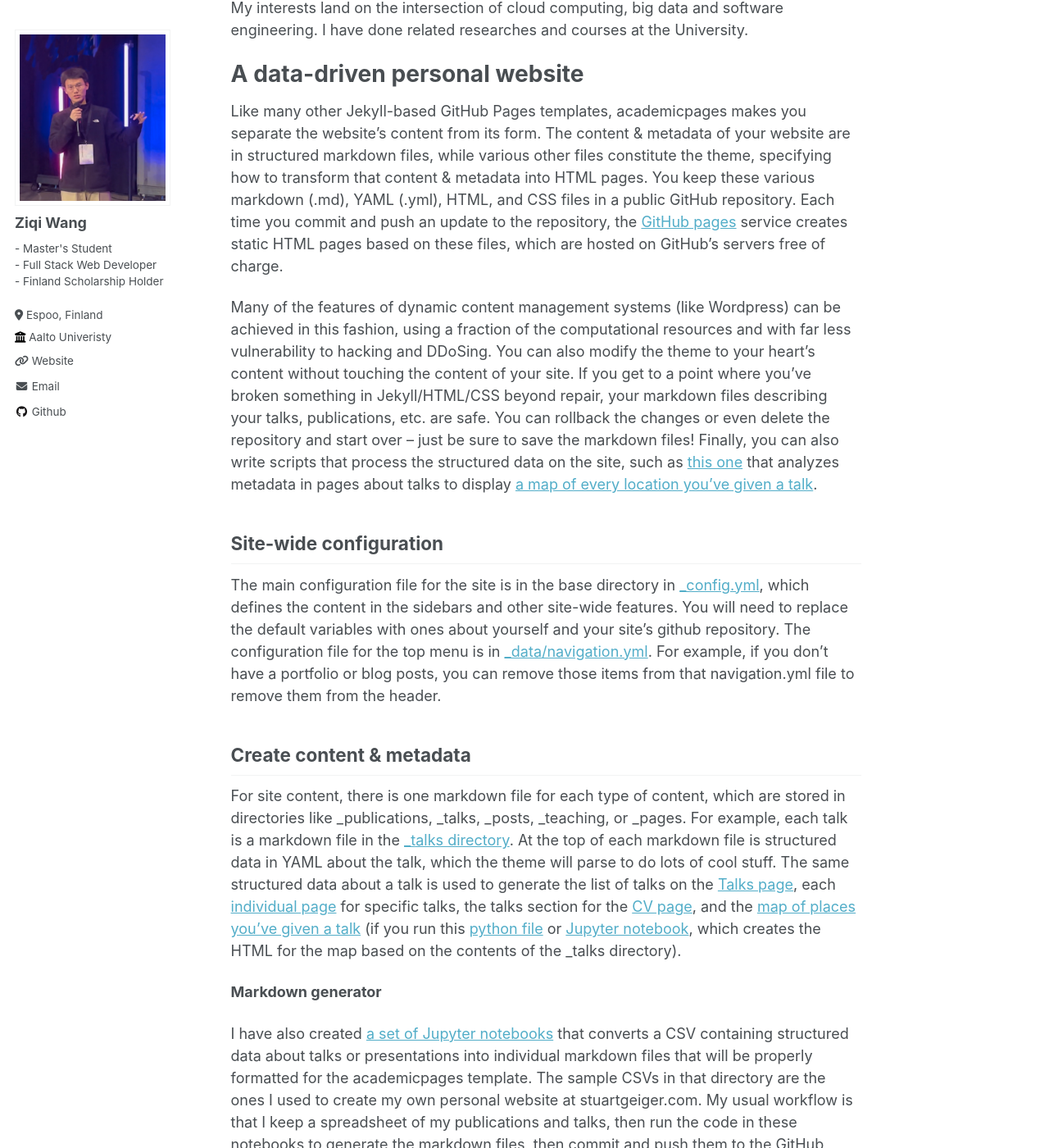
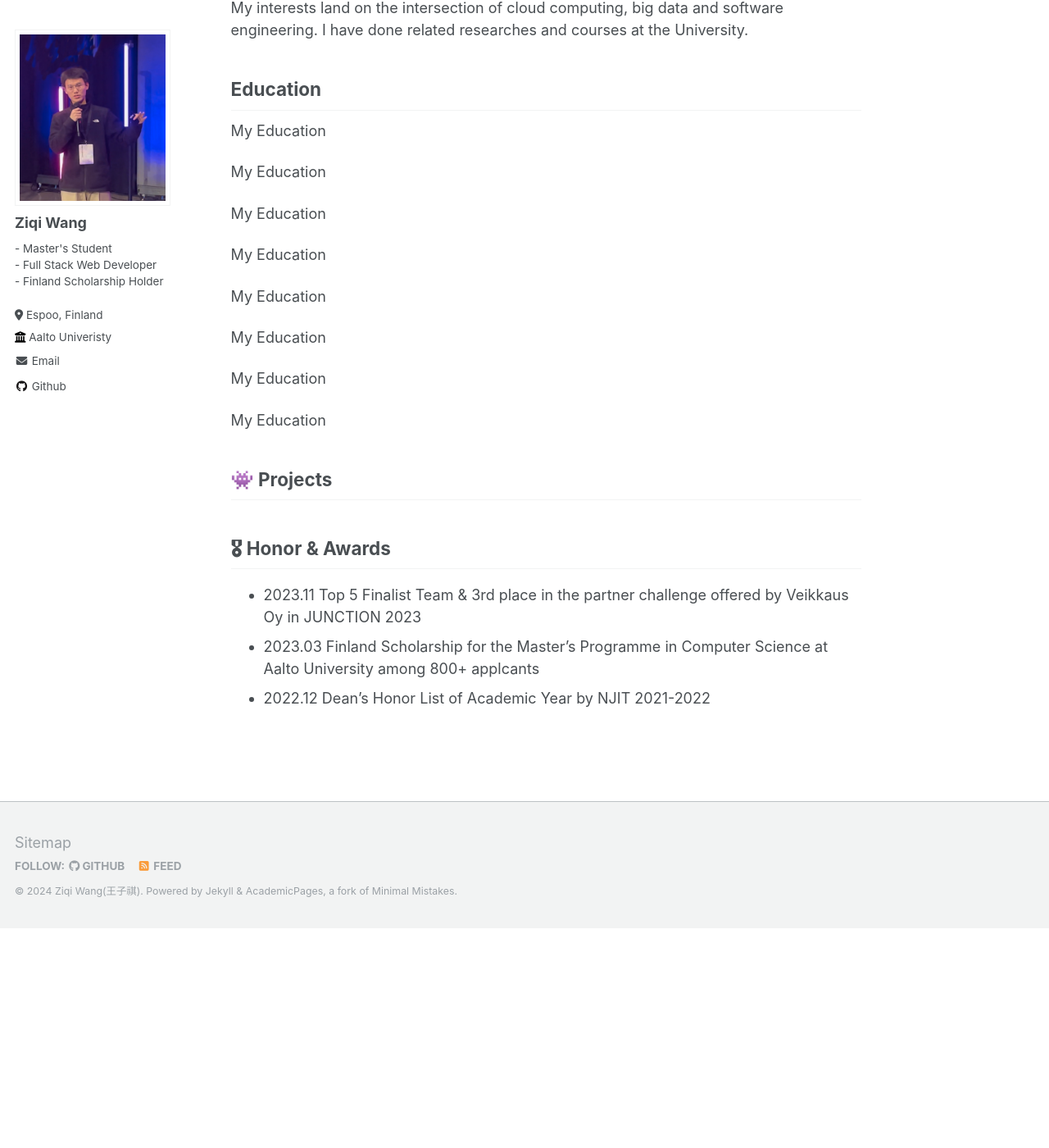
Before and after one commit to James-Leste/testhome.github.io, a Jekyll site: the page built from _pages/about.md, in a window 1280 px wide and 1400 px high, scrolled down 267 px. Shown: the whole window at 82% size. Built offline with Jekyll 4.4.1, drawn with Linux system fonts in a browser that asks for light colours; some of the changed text lies outside the part shown.

Commit message:
update about.md

```diff
--- a/_config.yml
+++ b/_config.yml
@@ -29,7 +29,7 @@ author:
                       - Finland Scholarship Holder<br/>"
   location         : "Espoo, Finland"
   employer         : "Aalto Univeristy"
-  uri              : "james-leste.github.io"
+  uri              : #
   email            : "wangziqi2385823041@outlook.com"
 
   # Academic websites
--- a/_pages/about.md
+++ b/_pages/about.md
@@ -11,33 +11,30 @@ I am a master's student in Computer Science at Aalto University. I mainly work w
 
 My interests land on the intersection of cloud computing, big data and software engineering. I have done related researches and courses at the University.
 
-A data-driven personal website
-======
-Like many other Jekyll-based GitHub Pages templates, academicpages makes you separate the website's content from its form. The content & metadata of your website are in structured markdown files, while various other files constitute the theme, specifying how to transform that content & metadata into HTML pages. You keep these various markdown (.md), YAML (.yml), HTML, and CSS files in a public GitHub repository. Each time you commit and push an update to the repository, the [GitHub pages](https://pages.github.com/) service creates static HTML pages based on these files, which are hosted on GitHub's servers free of charge.
+## Education <a id="education"></a>
 
-Many of the features of dynamic content management systems (like Wordpress) can be achieved in this fashion, using a fraction of the computational resources and with far less vulnerability to hacking and DDoSing. You can also modify the theme to your heart's content without touching the content of your site. If you get to a point where you've broken something in Jekyll/HTML/CSS beyond repair, your markdown files describing your talks, publications, etc. are safe. You can rollback the changes or even delete the repository and start over -- just be sure to save the markdown files! Finally, you can also write scripts that process the structured data on the site, such as [this one](https://github.com/academicpages/academicpages.github.io/blob/master/talkmap.ipynb) that analyzes metadata in pages about talks to display [a map of every location you've given a talk](https://academicpages.github.io/talkmap.html).
+My Education
+
+My Education
+
+My Education
+
+My Education
+
+My Education
+
+My Education
+
+My Education
+
+My Education
+
+## 👾 Projects<a id="projects"></a>
 
 
-Site-wide configuration
-------
-The main configuration file for the site is in the base directory in [_config.yml](https://github.com/academicpages/academicpages.github.io/blob/master/_config.yml), which defines the content in the sidebars and other site-wide features. You will need to replace the default variables with ones about yourself and your site's github repository. The configuration file for the top menu is in [_data/navigation.yml](https://github.com/academicpages/academicpages.github.io/blob/master/_data/navigation.yml). For example, if you don't have a portfolio or blog posts, you can remove those items from that navigation.yml file to remove them from the header.
 
-Create content & metadata
-------
-For site content, there is one markdown file for each type of content, which are stored in directories like _publications, _talks, _posts, _teaching, or _pages. For example, each talk is a markdown file in the [_talks directory](https://github.com/academicpages/academicpages.github.io/tree/master/_talks). At the top of each markdown file is structured data in YAML about the talk, which the theme will parse to do lots of cool stuff. The same structured data about a talk is used to generate the list of talks on the [Talks page](https://academicpages.github.io/talks), each [individual page](https://academicpages.github.io/talks/2012-03-01-talk-1) for specific talks, the talks section for the [CV page](https://academicpages.github.io/cv), and the [map of places you've given a talk](https://academicpages.github.io/talkmap.html) (if you run this [python file](https://github.com/academicpages/academicpages.github.io/blob/master/talkmap.py) or [Jupyter notebook](https://github.com/academicpages/academicpages.github.io/blob/master/talkmap.ipynb), which creates the HTML for the map based on the contents of the _talks directory).
+## 🎖 Honor & Awards<a id="awards"></a>
 
-**Markdown generator**
-
-I have also created [a set of Jupyter notebooks](https://github.com/academicpages/academicpages.github.io/tree/master/markdown_generator
-) that converts a CSV containing structured data about talks or presentations into individual markdown files that will be properly formatted for the academicpages template. The sample CSVs in that directory are the ones I used to create my own personal website at stuartgeiger.com. My usual workflow is that I keep a spreadsheet of my publications and talks, then run the code in these notebooks to generate the markdown files, then commit and push them to the GitHub repository.
-
-How to edit your site's GitHub repository
-------
-Many people use a git client to create files on their local computer and then push them to GitHub's servers. If you are not familiar with git, you can directly edit these configuration and markdown files directly in the github.com interface. Navigate to a file (like [this one](https://github.com/academicpages/academicpages.github.io/blob/master/_talks/2012-03-01-talk-1.md) and click the pencil icon in the top right of the content preview (to the right of the "Raw | Blame | History" buttons). You can delete a file by clicking the trashcan icon to the right of the pencil icon. You can also create new files or upload files by navigating to a directory and clicking the "Create new file" or "Upload files" buttons.
-
-Example: editing a markdown file for a talk
-![Editing a markdown file for a talk](/images/editing-talk.png)
-
-For more info
-------
-More info about configuring academicpages can be found in [the guide](https://academicpages.github.io/markdown/). The [guides for the Minimal Mistakes theme](https://mmistakes.github.io/minimal-mistakes/docs/configuration/) (which this theme was forked from) might also be helpful.
+- 2023.11 Top 5 Finalist Team & 3rd place in the partner challenge offered by Veikkaus Oy in JUNCTION 2023
+- 2023.03 Finland Scholarship for the Master's Programme in Computer Science at Aalto University among 800+ applcants
+- 2022.12 Dean’s Honor List of Academic Year by NJIT 2021-2022
```
Also changed, not shown: _data/navigation.yml (+14 -14 lines).
